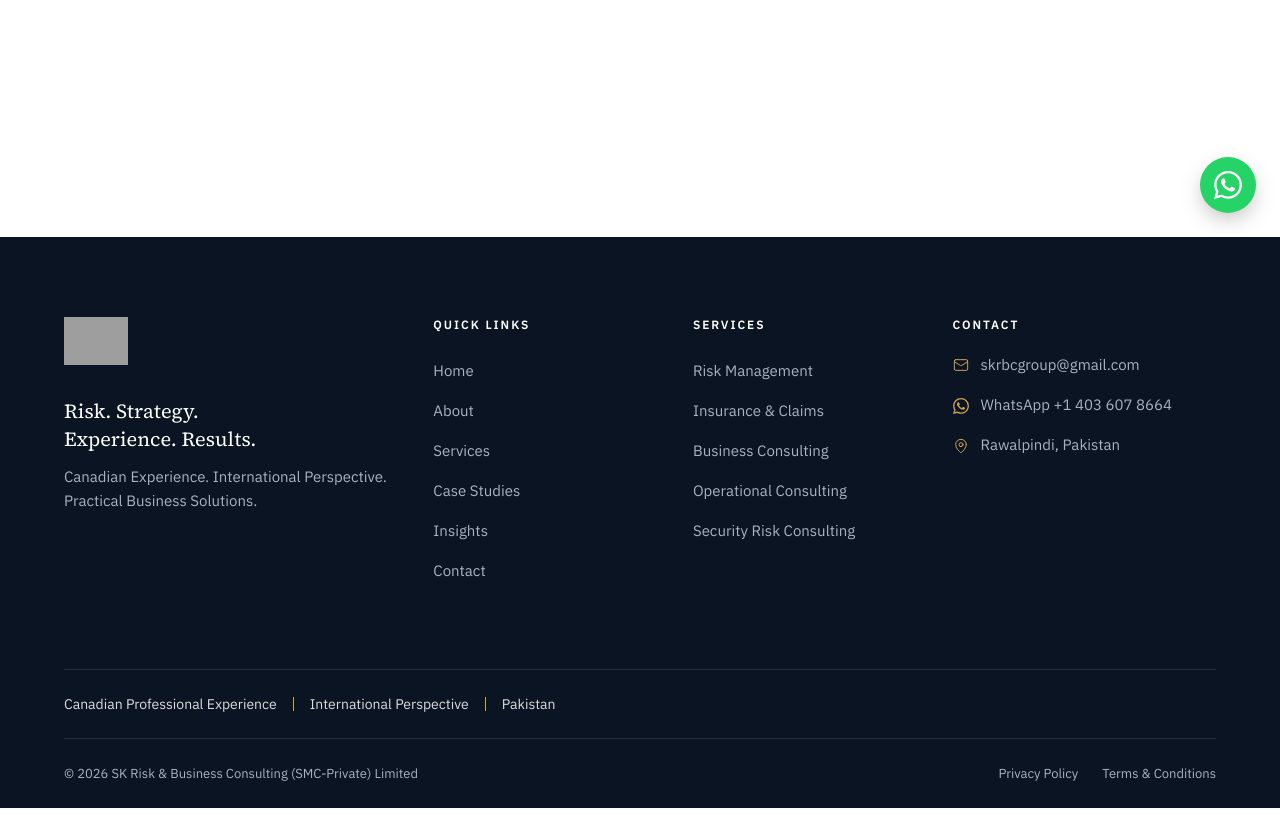
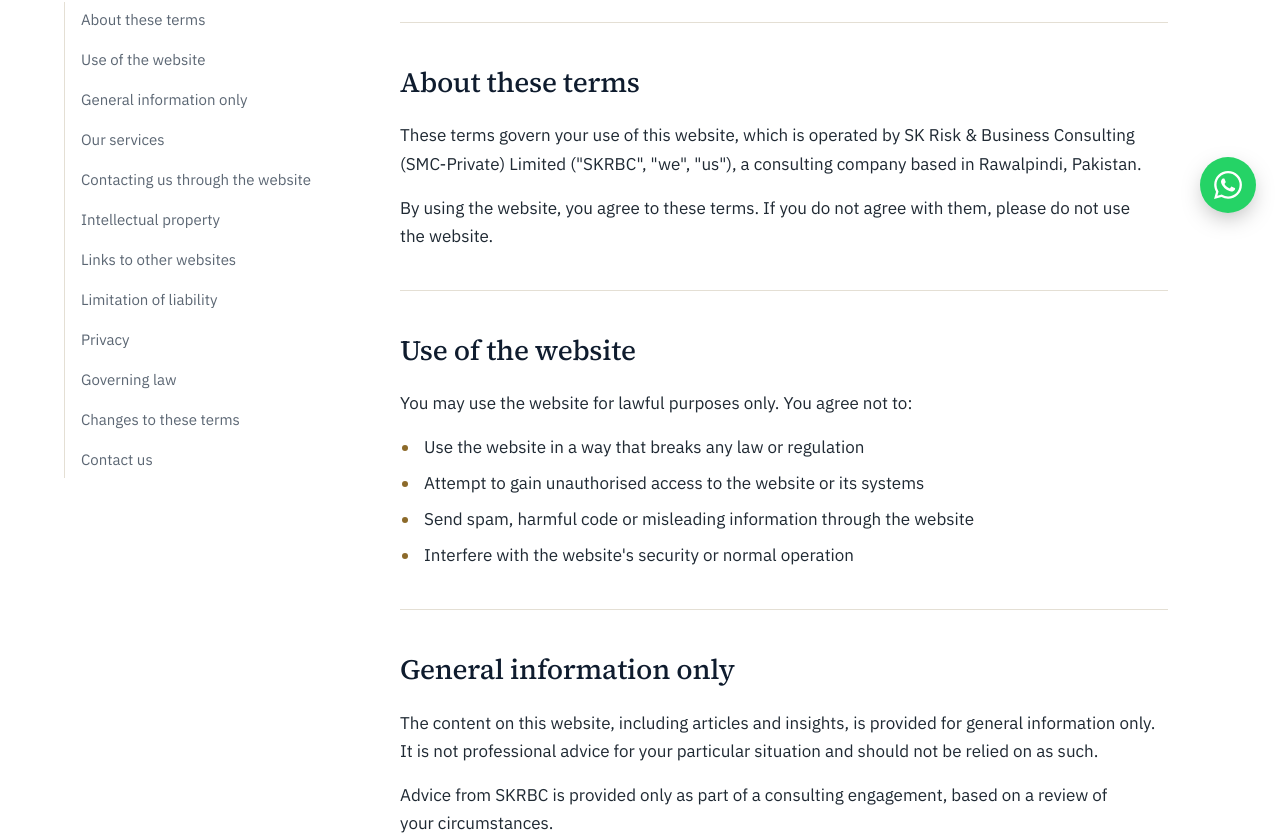
Before and after one commit to skrbcgroup-cmyk/SKRBC-website, a Next.js app: page /terms-and-conditions in a window 1280 px wide. Before the commit this address had no page. Shown: the part 563-1400 px from the top of the page. Before the commit the page ends 1371 px from the top, so only its background shows below. Built offline with nearby package versions, Linux system fonts and the light colour scheme; grey boxes are pictures that could not be loaded.

Commit message:
feat: terms and conditions page
- General website terms using the shared legal page layout

```diff
--- /dev/null
+++ b/src/app/terms-and-conditions/page.tsx
@@ -0,0 +1,188 @@
+import type { Metadata } from "next";
+import Link from "next/link";
+
+import { LegalPage, type LegalSection } from "@/components/legal/legal-page";
+import { routes } from "@/config/navigation";
+import { siteConfig } from "@/config/site";
+
+export const metadata: Metadata = {
+  title: "Terms & Conditions",
+  description:
+    "The general terms that govern the use of the SK Risk & Business Consulting website.",
+};
+
+const { contact, legalName } = siteConfig;
+
+const sections: LegalSection[] = [
+  {
+    id: "about-these-terms",
+    title: "About these terms",
+    content: (
+      <>
+        <p>
+          These terms govern your use of this website, which is operated by {legalName}{" "}
+          (&quot;SKRBC&quot;, &quot;we&quot;, &quot;us&quot;), a consulting company based in{" "}
+          {contact.location}.
+        </p>
+        <p>
+          By using the website, you agree to these terms. If you do not agree with them, please do
+          not use the website.
+        </p>
+      </>
+    ),
+  },
+  {
+    id: "use-of-the-website",
+    title: "Use of the website",
+    content: (
+      <>
+        <p>You may use the website for lawful purposes only. You agree not to:</p>
+        <ul>
+          <li>Use the website in a way that breaks any law or regulation</li>
+          <li>Attempt to gain unauthorised access to the website or its systems</li>
+          <li>Send spam, harmful code or misleading information through the website</li>
+          <li>Interfere with the website&apos;s security or normal operation</li>
+        </ul>
+      </>
+    ),
+  },
+  {
+    id: "general-information-only",
+    title: "General information only",
+    content: (
+      <>
+        <p>
+          The content on this website, including articles and insights, is provided for general
+          information only. It is not professional advice for your particular situation and should
+          not be relied on as such.
+        </p>
+        <p>
+          Advice from SKRBC is provided only as part of a consulting engagement, based on a review
+          of your circumstances.
+        </p>
+      </>
+    ),
+  },
+  {
+    id: "our-services",
+    title: "Our services",
+    content: (
+      <>
+        <p>
+          SKRBC provides consulting and advisory services. The scope, fees and terms of any
+          engagement are set out in a separate written proposal or agreement, which takes priority
+          over anything on this website.
+        </p>
+        <p>
+          SKRBC is not an insurance company, an insurance broker or a licensed adjuster, and does
+          not sell insurance or settle claims. SKRBC does not provide guarding or manned security
+          services.
+        </p>
+      </>
+    ),
+  },
+  {
+    id: "contacting-us",
+    title: "Contacting us through the website",
+    content: (
+      <>
+        <p>
+          Sending an inquiry through the contact form, by email or on WhatsApp does not create a
+          client relationship. A relationship begins only when an engagement is agreed in writing.
+        </p>
+        <p>
+          Please do not send confidential or sensitive information through the contact form. We can
+          arrange a suitable way to share such information once an engagement is agreed.
+        </p>
+      </>
+    ),
+  },
+  {
+    id: "intellectual-property",
+    title: "Intellectual property",
+    content: (
+      <p>
+        The SKRBC name, logo, text and design of this website belong to SKRBC or are used with
+        permission. You may view and print pages for your own reference, but you may not copy,
+        reproduce or reuse the content for commercial purposes without our written consent.
+      </p>
+    ),
+  },
+  {
+    id: "other-websites",
+    title: "Links to other websites",
+    content: (
+      <p>
+        The website may link to websites and services run by others, such as WhatsApp. We do not
+        control those websites and are not responsible for their content, availability or practices.
+      </p>
+    ),
+  },
+  {
+    id: "liability",
+    title: "Limitation of liability",
+    content: (
+      <p>
+        We take care to keep the website accurate and available, but we do not guarantee that it
+        will always be complete, current or free from interruption. To the extent permitted by law,
+        SKRBC is not liable for any loss arising from the use of this website or from reliance on
+        its general information.
+      </p>
+    ),
+  },
+  {
+    id: "privacy",
+    title: "Privacy",
+    content: (
+      <p>
+        Our <Link href={routes.privacy}>Privacy Policy</Link> explains how we handle information
+        from website visitors and people who contact us.
+      </p>
+    ),
+  },
+  {
+    id: "governing-law",
+    title: "Governing law",
+    content: <p>These terms are governed by the laws of Pakistan.</p>,
+  },
+  {
+    id: "changes",
+    title: "Changes to these terms",
+    content: (
+      <p>
+        We may update these terms from time to time. The latest version will always be on this page,
+        with the date it was last updated shown at the top. Continuing to use the website after a
+        change means you accept the updated terms.
+      </p>
+    ),
+  },
+  {
+    id: "contact",
+    title: "Contact us",
+    content: (
+      <>
+        <p>If you have any questions about these terms, please contact:</p>
+        <p>
+          {legalName}
+          <br />
+          {contact.location}
+          <br />
+          Email: <a href={`mailto:${contact.email}`}>{contact.email}</a>
+          <br />
+          WhatsApp: <a href={contact.whatsapp.link}>{contact.whatsapp.display}</a>
+        </p>
+      </>
+    ),
+  },
+];
+
+export default function TermsPage() {
+  return (
+    <LegalPage
+      title="Terms & Conditions"
+      lead="The general terms that govern the use of this website."
+      lastUpdated="10 October 2026"
+      sections={sections}
+    />
+  );
+}
```
